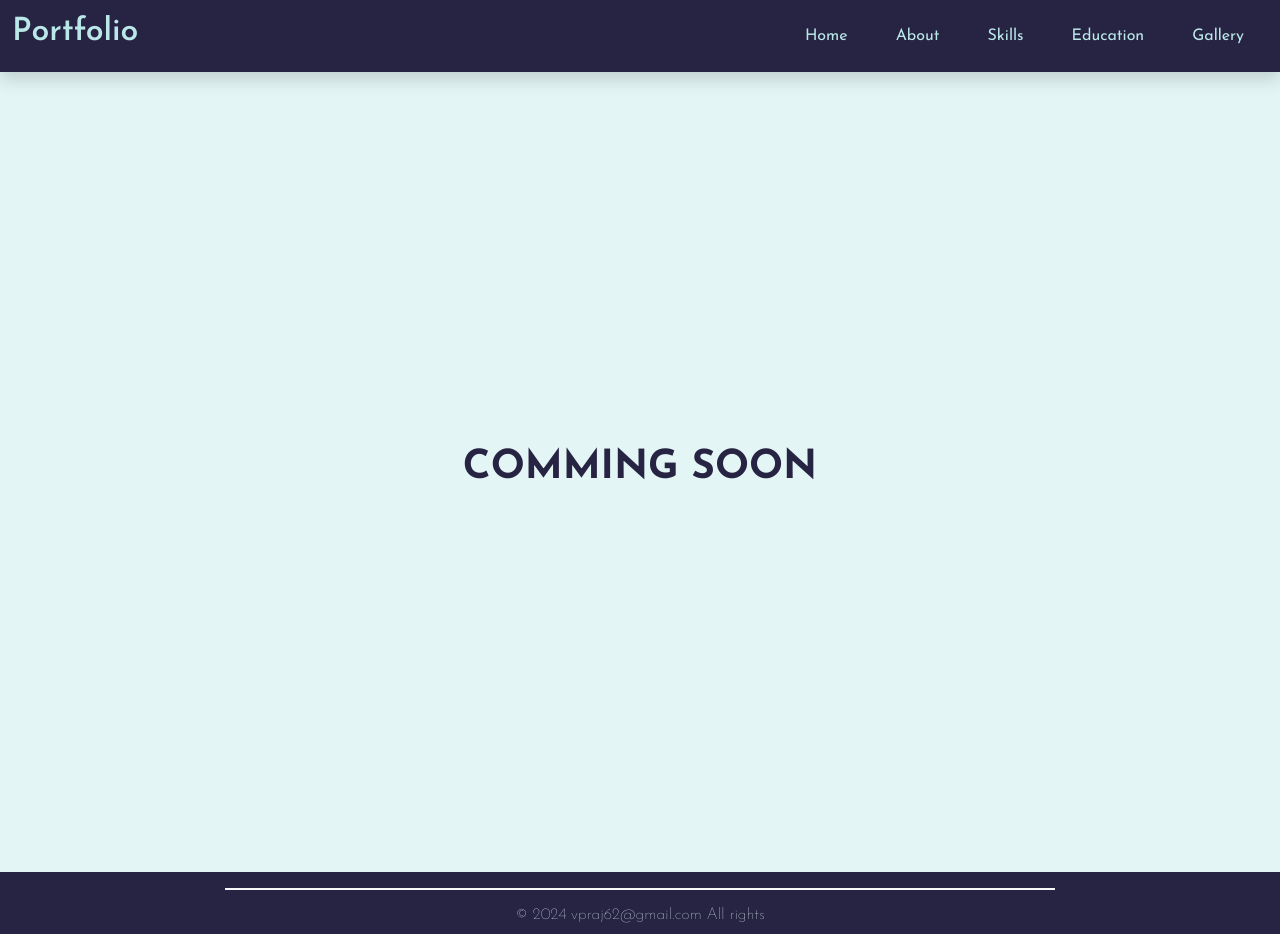
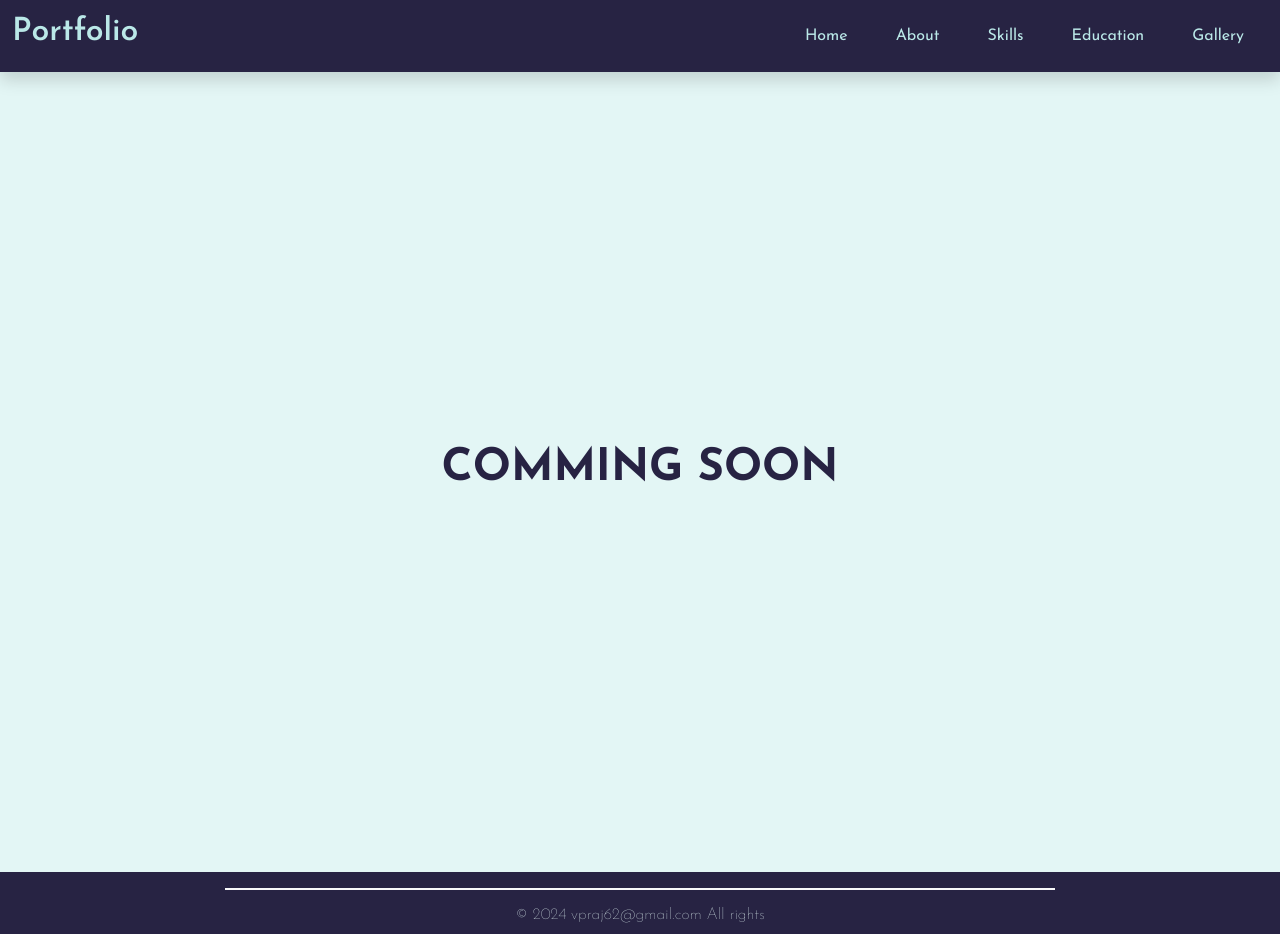
Before and after one commit to vshnupraj/portfolio-3, a website: page Gallery.html in a window 1280 px wide. Drawn offline with nearby package versions, Linux system fonts and the light colour scheme.

Commit message:
Add files via upload

```diff
--- a/scss/base/_typography.scss
+++ b/scss/base/_typography.scss
@@ -7,7 +7,7 @@
 /*Font typography*/
 h1{
     @include font($Blue-dark,900);
-    font-size: 2.8rem;
+    font-size: 2.8rem !important;
     @include mobile{
         font-size: 2.6rem !important;
     }
```
Also changed, not shown: css/style.css.
